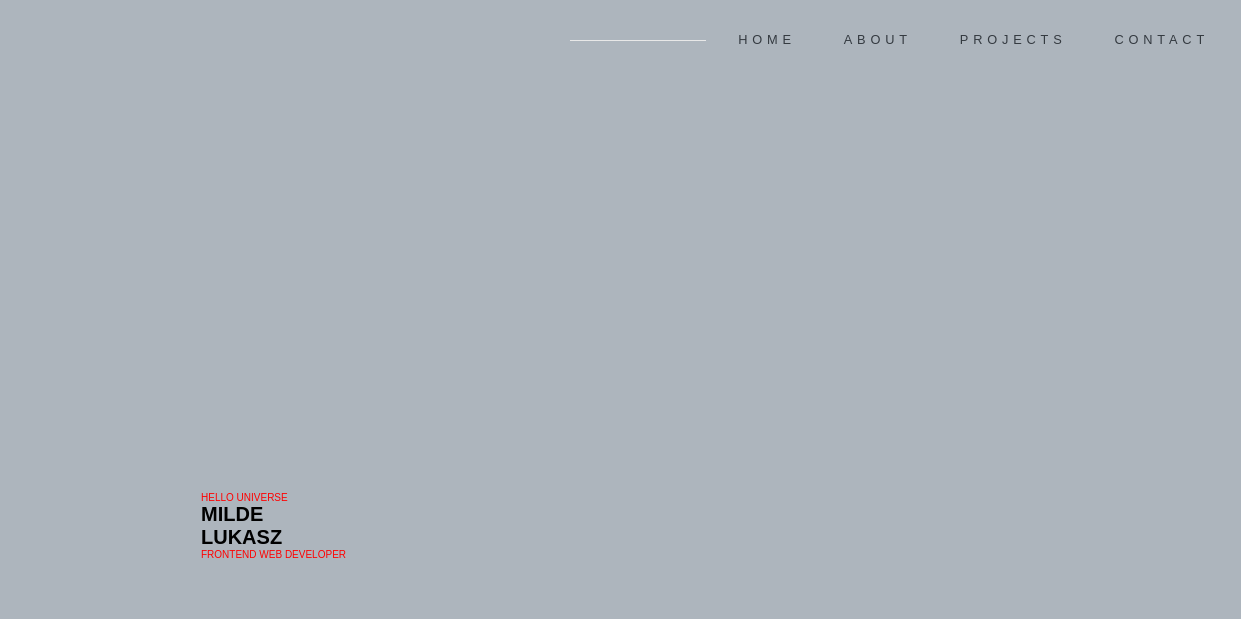
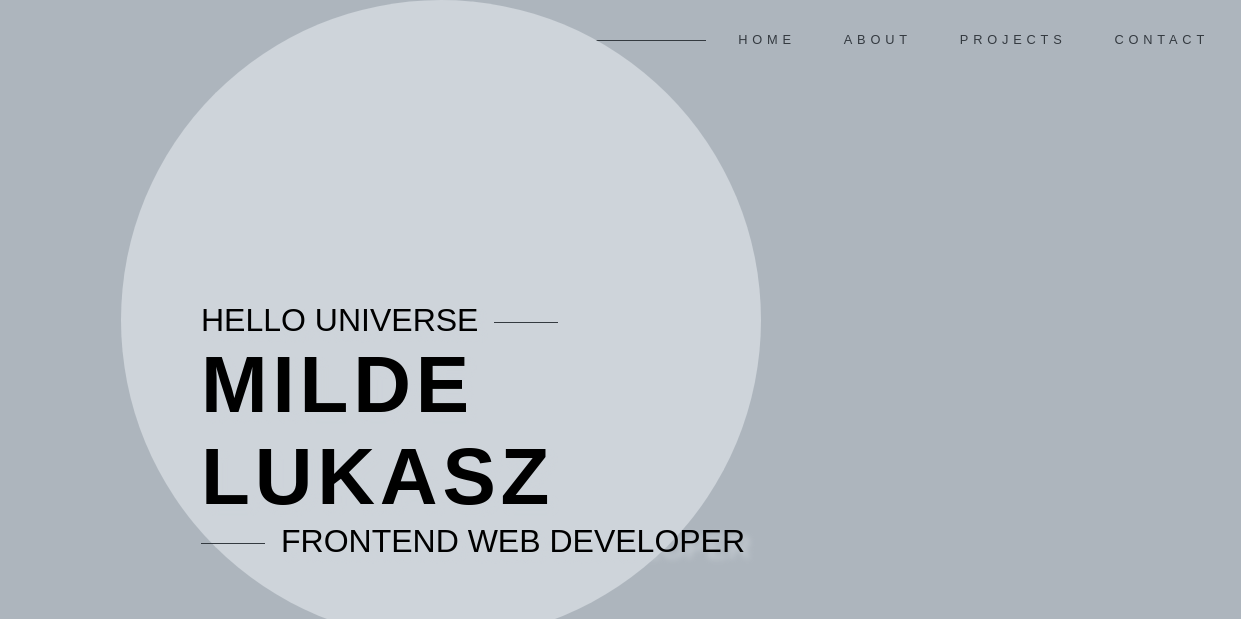
Before and after one commit to Lukasz-Milde/Milde-Website, a website built with Vite: page index.html in a window 1280 px wide. Shown: the top 619 px of the page, 39-1280 px from the left. Built offline with nearby package versions, Linux system fonts and the light colour scheme; files whose address does not match are found by name.

Commit message:
nav and title done

```diff
--- a/index.html
+++ b/index.html
@@ -22,6 +22,7 @@
         <li class="nav__link--contact"><a href="#contact">CONTACT</a></li>
       </ul>
     </nav>
+    <div class="home-circle"></div>
     <div class="home__title">
       <span class="home__title--hello">HELLO UNIVERSE</span>
       <h1>
--- a/scss/sections/_home.scss
+++ b/scss/sections/_home.scss
@@ -18,18 +18,23 @@
 .nav__links {
 	@include flex(row, 3rem);
 	list-style: none;
-	font-size: 0.8rem;
-	letter-spacing: 0.3rem;
 	cursor: pointer;
 	&::before {
 		@include pseudo-line(8.5rem, 0);
 		margin-top: 0.5rem;
 		margin-right: -1rem;
+		background-color: $secondary-text;
 		animation: header-nav-line 4s ease-in-out 0s 1 normal;
 	}
 	li a {
+		font-size: 0.8rem;
+		letter-spacing: 0.3rem;
 		text-decoration: none;
 		color: $secondary-text;
+		&:hover,
+		&:focus {
+			color: $mid-pattern;
+		}
 	}
 }
 
@@ -44,14 +49,242 @@
 	}
 }
 
+// --------------HOME CIRCLE--------------------------------
+
+.home-circle {
+	position: absolute;
+	right: 30rem;
+	bottom: 10rem;
+	width: 40rem;
+	height: 40rem;
+	border-radius: 50%;
+	background-color: $strong-bg;
+}
+
 // --------------HOME TITLE--------------------------------
 
 .home__title {
 	position: absolute;
 	left: 15rem;
 	bottom: 15rem;
+	user-select: none;
+	text-shadow: 6px 6px 6px $strong-bg;
 	&--hello,
 	&--developer {
-		color: red;
+		font-size: 2rem;
+	}
+	h1 {
+		font-size: 5rem;
+		letter-spacing: 0.3rem;
 	}
 }
+
+.home__title--hello::after {
+	@include pseudo-line(4rem, 0.5rem);
+	margin-left: 1rem;
+	background-color: $secondary-text;
+	animation: hello-line 4s ease-in-out 0s 1 normal;
+}
+
+.home__title--developer::before {
+	@include pseudo-line(4rem, 0.5rem);
+	margin-right: 1rem;
+	background-color: $secondary-text;
+	animation: developer-line 4s ease-in-out 0s 1 normal;
+}
+
+@keyframes hello-line {
+	from {
+		opacity: 0;
+		transform: translateX(-20vw);
+	}
+	to {
+		opacity: 1;
+		transform: none;
+	}
+}
+
+@keyframes developer-line {
+	from {
+		opacity: 0;
+		transform: translateX(30vw);
+	}
+	to {
+		opacity: 1;
+		transform: none;
+	}
+}
+
+// // --------------NAV BAR--------------------------------
+
+// .nav-section {
+// 	@include flex(row, 0);
+// 	justify-content: space-between;
+// 	align-items: center;
+// 	padding: 2rem;
+// 	.nav__logo img {
+// 		display: none;
+// 		width: 7rem;
+// 		height: 7rem;
+// 		padding: 1rem;
+// 		border-radius: 50%;
+// 		transition: all 3s ease-in-out;
+// 		&:hover,
+// 		&:focus {
+// 			transform: rotate(280080deg);
+// 			box-shadow: 0px 0px 150px $dark-red;
+// 		}
+// 	}
+// 	.nav__links {
+// 		@include flex(row, 5rem);
+// 		list-style: none;
+
+// 		cursor: pointer;
+// 		text-shadow: 3px 3px 10px $dark-red;
+// 		&::before {
+// 			@include pseudo-line(8.5rem, 0);
+// 			margin-top: 0.5rem;
+// 			margin-right: -3.5rem;
+// 			animation: header-nav-line 4s ease-in-out 0s 1 normal;
+// 		}
+// 	}
+// 	.nav__links li a {
+// 		font-size: 0.8rem;
+// 		text-decoration: none;
+// 		letter-spacing: 0.3rem;
+// 		color: $dirty-white;
+// 		transition: color 0.4s ease-in-out;
+// 		&:hover,
+// 		&:active {
+// 			background: none;
+// 			color: red;
+// 			text-shadow: 5px 5px 50px black;
+// 		}
+// 	}
+// }
+
+// @keyframes header-nav-line {
+// 	from {
+// 		opacity: 0;
+// 		transform: translateX(30vw);
+// 	}
+// 	to {
+// 		opacity: 1;
+// 		transform: none;
+// 	}
+// }
+
+// // --------------LOGO SPIN-----------------------------------
+
+// .header__logo--spin {
+// 	position: absolute;
+// 	top: 10vh;
+// 	left: 5vw;
+// 	width: 17rem;
+// 	height: 17rem;
+// 	border-radius: 50%;
+// 	img {
+// 		color: white;
+// 		width: 100%;
+// 		padding: 1.5rem;
+// 		border-radius: 50%;
+// 		transition: all 10s ease-out;
+// 		&:hover,
+// 		&:focus {
+// 			transform: rotate(28080deg);
+// 			box-shadow: 0px 0px 150px $dark-red;
+// 		}
+// 	}
+// }
+
+// // --------------HEADER TITLE--------------------------------
+
+// .header__title-section {
+// 	position: absolute;
+// 	left: 5vw;
+// 	bottom: 10vh;
+// 	min-width: 40vw;
+// 	color: $dirty-white;
+// 	span {
+// 		font-size: 1.8rem;
+// 		letter-spacing: 0.3rem;
+// 		color: $light-blood;
+// 		text-shadow: 3px 5px 2px black;
+// 	}
+// 	.header__title--hello::after {
+// 		@include pseudo-line(4rem, 0.5rem);
+// 		margin-left: 1rem;
+// 		background-color: $dirty-white;
+// 		animation: hello-line 4s ease-in-out 0s 1 normal;
+// 	}
+// 	h1 {
+// 		font-size: 7rem;
+// 		letter-spacing: 0.3rem;
+// 		text-shadow: 1px 1px 5px $dirty-white;
+// 	}
+// 	.header__title--developer::before {
+// 		@include pseudo-line(4rem, 0.5rem);
+// 		margin-right: 1rem;
+// 		background-color: $dirty-white;
+// 		animation: developer-line 4s ease-in-out 0s 1 normal;
+// 	}
+// }
+
+// @keyframes hello-line {
+// 	from {
+// 		opacity: 0;
+// 		transform: translateX(-20vw);
+// 	}
+// 	to {
+// 		opacity: 1;
+// 		transform: none;
+// 	}
+// }
+
+// @keyframes developer-line {
+// 	from {
+// 		opacity: 0;
+// 		transform: translateX(30vw);
+// 	}
+// 	to {
+// 		opacity: 1;
+// 		transform: none;
+// 	}
+// }
+// // --------------SOCIAL NAV------------------------------------
+
+// .social__nav {
+// 	position: absolute;
+// 	right: 2rem;
+// 	bottom: 8rem;
+// 	ul {
+// 		@include flex(column, 7rem);
+// 		list-style: none;
+// 	}
+// 	ul li {
+// 		width: 4rem;
+// 		height: 4rem;
+// 		padding: 0.7rem;
+// 		border-radius: 50%;
+// 		img {
+// 			width: 100%;
+// 			filter: invert(100%);
+// 			-webkit-filter: invert(100%);
+// 			cursor: pointer;
+// 			transition: all 2s ease-in-out;
+// 		}
+// 	}
+// }
+
+// .social__nav--block::after {
+// 	@include pseudo-line(1px, 0);
+// 	height: 3rem;
+// 	margin-top: 0.5rem;
+// 	margin-left: 50%;
+// 	background-color: $dirty-white;
+// 	transition: all 0.4s ease-in-out;
+// }
+
+// .social__nav--block:hover::after {
+// 	height: 5rem;
+// }
```
